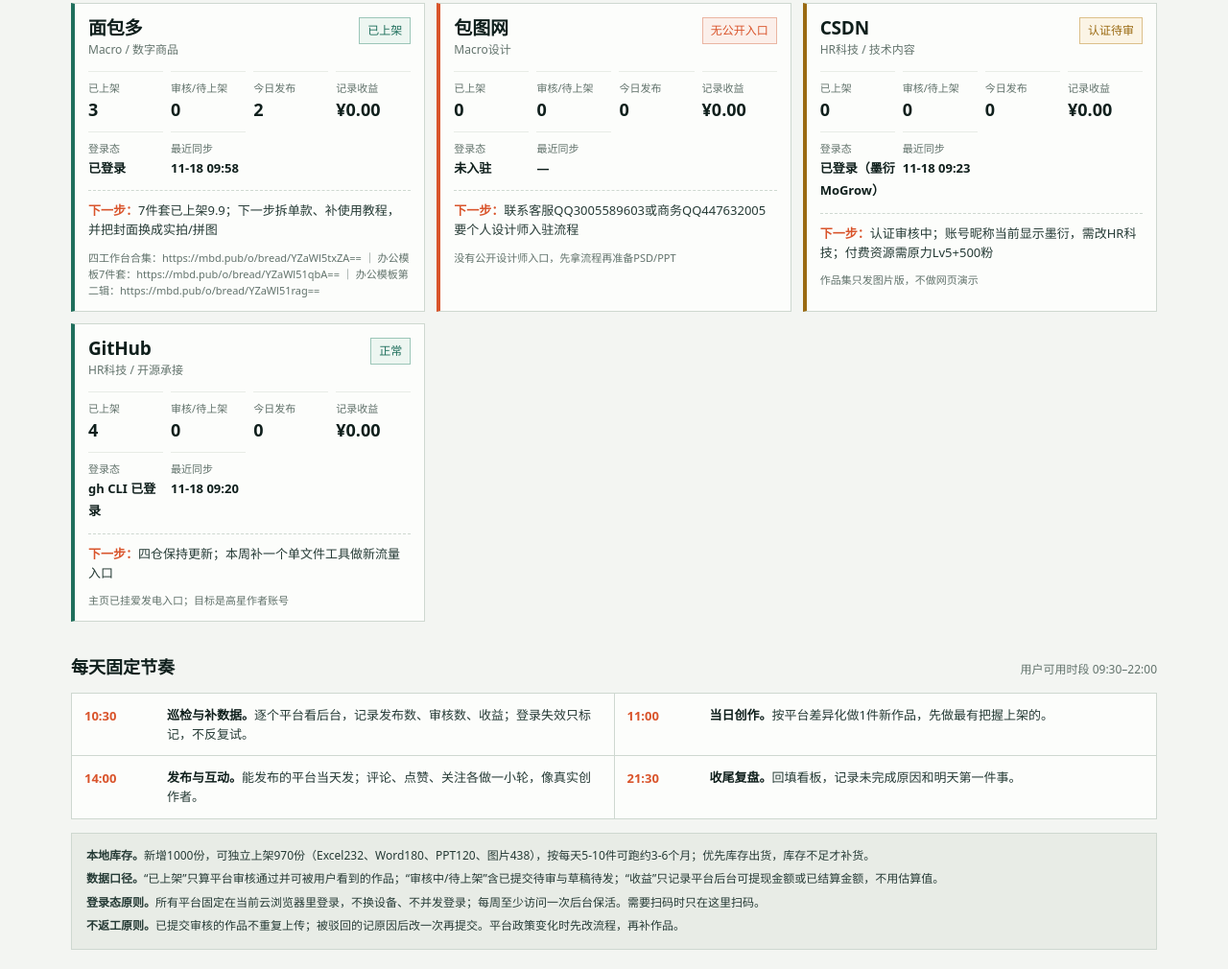
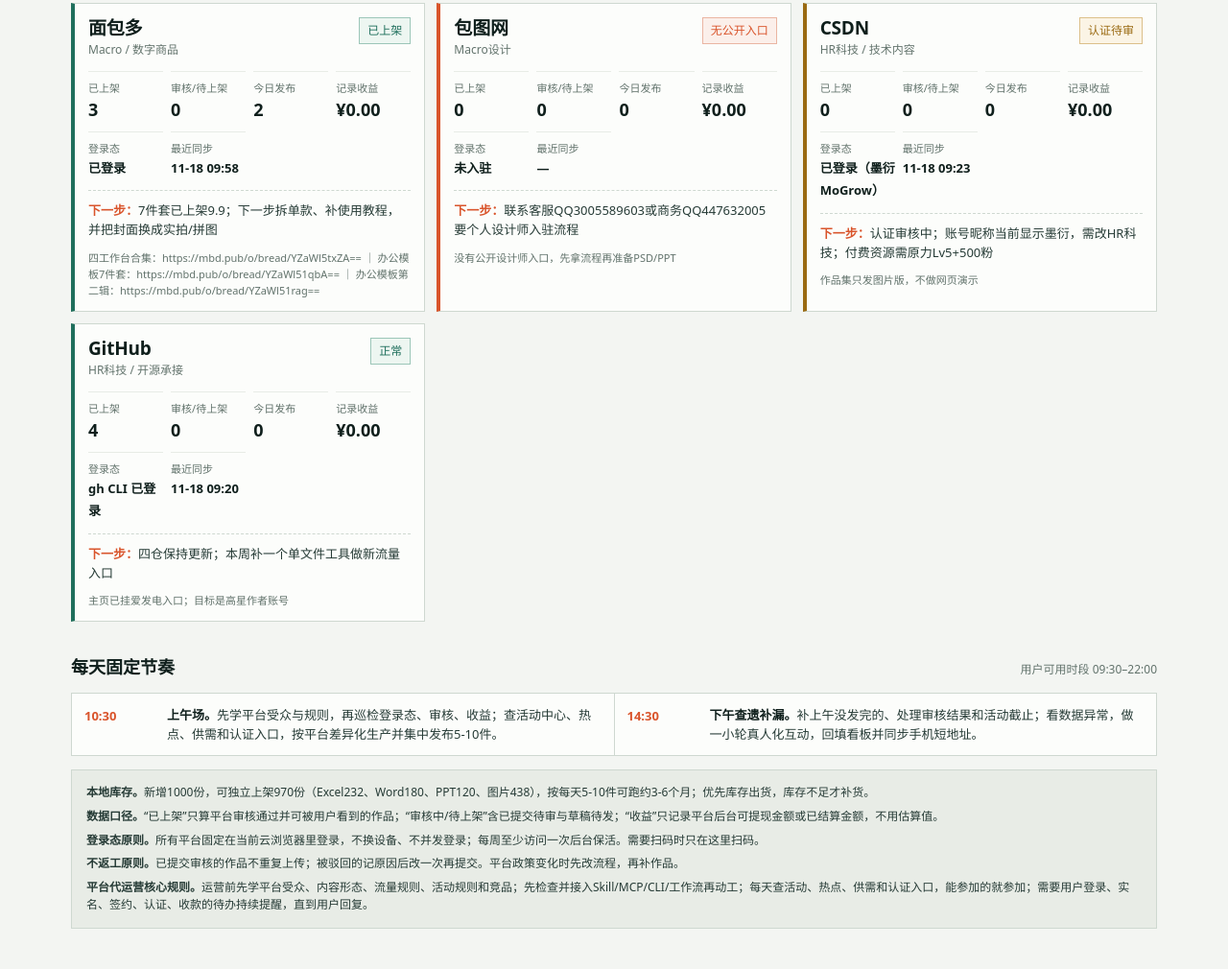
Before and after one commit to 253631672/macro-ops-ledger, a plain HTML site: page index.html in a window 1280 px wide. Shown: the part 1084-2094 px from the top of the page at 96% size. Drawn offline with Linux system fonts and the light colour scheme.

Commit message:
运营看板收敛为上午/下午两段并加入平台代运营核心规则

```diff
--- a/index.html
+++ b/index.html
@@ -166,10 +166,8 @@ h1 span{color:var(--accent)}
 
   <div class="section-title"><h3>每天固定节奏</h3><span>用户可用时段 09:30–22:00</span></div>
   <section class="rhythm" aria-label="每日节奏">
-    <div class="step"><time>10:30</time><p><b>巡检与补数据。</b>逐个平台看后台，记录发布数、审核数、收益；登录失效只标记，不反复试。</p></div>
-    <div class="step"><time>11:00</time><p><b>当日创作。</b>按平台差异化做1件新作品，先做最有把握上架的。</p></div>
-    <div class="step"><time>14:00</time><p><b>发布与互动。</b>能发布的平台当天发；评论、点赞、关注各做一小轮，像真实创作者。</p></div>
-    <div class="step"><time>21:30</time><p><b>收尾复盘。</b>回填看板，记录未完成原因和明天第一件事。</p></div>
+    <div class="step"><time>10:30</time><p><b>上午场。</b>先学平台受众与规则，再巡检登录态、审核、收益；查活动中心、热点、供需和认证入口，按平台差异化生产并集中发布5-10件。</p></div>
+    <div class="step"><time>14:30</time><p><b>下午查遗补漏。</b>补上午没发完的、处理审核结果和活动截止；看数据异常，做一小轮真人化互动，回填看板并同步手机短地址。</p></div>
   </section>
 
   <section class="notes">
@@ -177,6 +175,7 @@ h1 span{color:var(--accent)}
     <p><b>数据口径。</b>“已上架”只算平台审核通过并可被用户看到的作品；“审核中/待上架”含已提交待审与草稿待发；“收益”只记录平台后台可提现金额或已结算金额，不用估算值。</p>
     <p><b>登录态原则。</b>所有平台固定在当前云浏览器里登录，不换设备、不并发登录；每周至少访问一次后台保活。需要扫码时只在这里扫码。</p>
     <p><b>不返工原则。</b>已提交审核的作品不重复上传；被驳回的记原因后改一次再提交。平台政策变化时先改流程，再补作品。</p>
+    <p><b>平台代运营核心规则。</b>运营前先学平台受众、内容形态、流量规则、活动规则和竞品；先检查并接入Skill/MCP/CLI/工作流再动工；每天查活动、热点、供需和认证入口，能参加的就参加；需要用户登录、实名、签约、认证、收款的待办持续提醒，直到用户回复。</p>
   </section>
 </main>
 
```
Also changed, not shown: 平台运营看板.html (+3 -4 lines).
